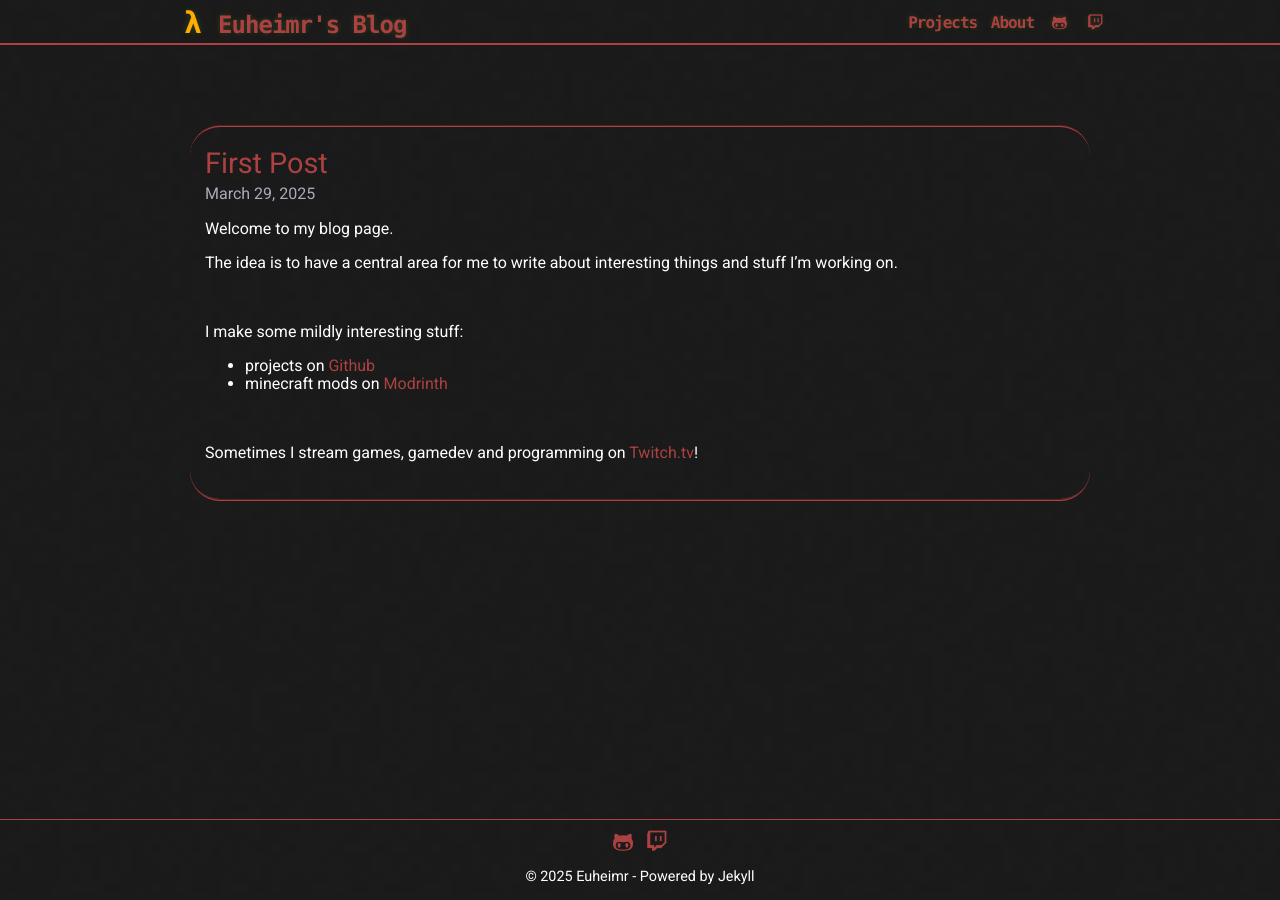
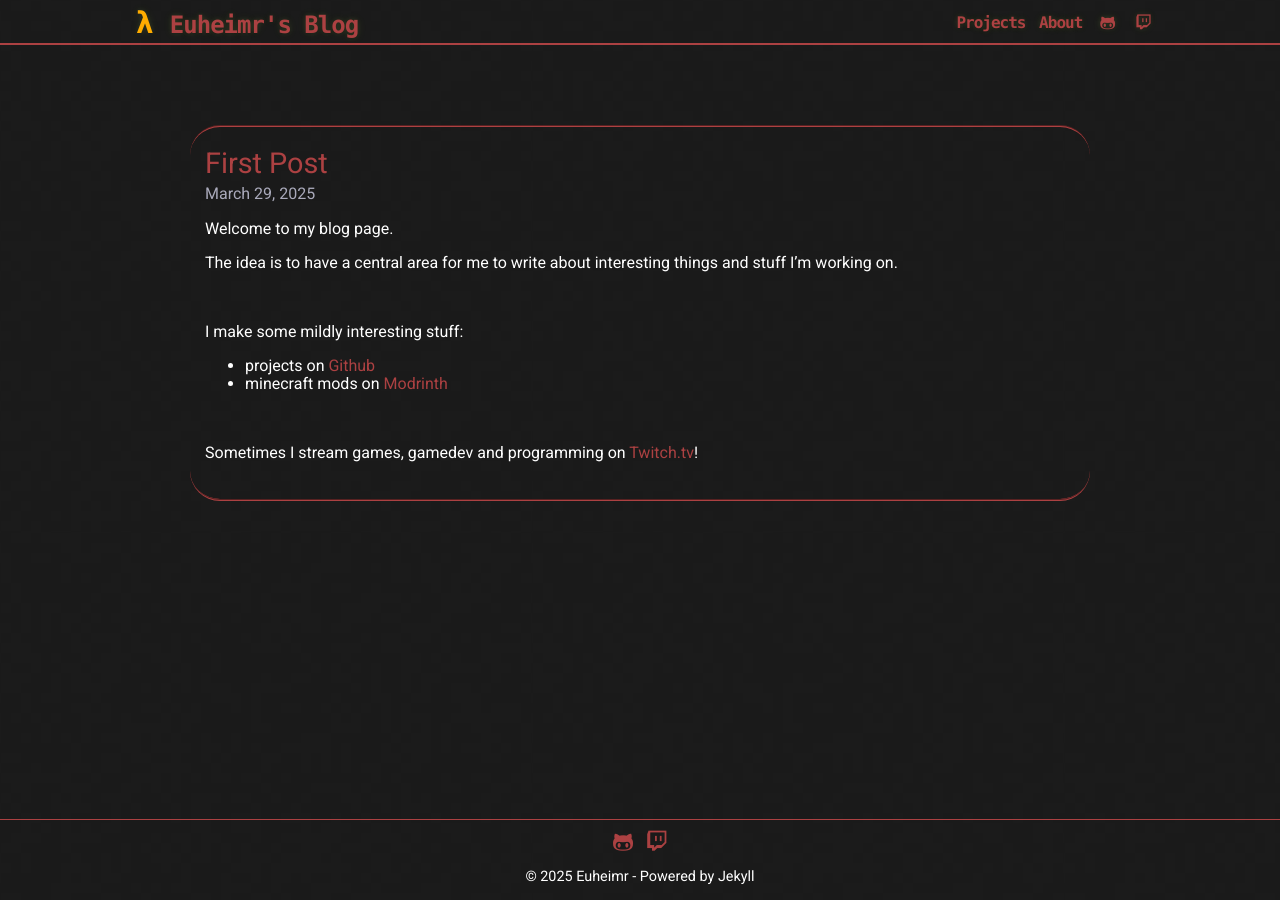
Before and after one commit to Euheimr/euheimr.github.io, a Jekyll site: the page built from index.html, in a window 1280 px wide. Built offline with Jekyll 4.4.1, drawn with Linux system fonts in a browser that asks for light colours; the list of posts is cut into pages by our own code.

Commit message:
Update header spacing calculations

```diff
--- a/assets/css/style.css
+++ b/assets/css/style.css
@@ -334,10 +334,10 @@ pre {
 @media (min-width: 1000px) {
 
     header {
-        padding-left: calc((100vw - 1000px) * -140 / (768 - 1000));
+        padding-left: calc((100vw - 1000px) * -100 / (768 - 1000));
     }
 
     #main-nav {
-        padding-right: calc((100vw - 1000px) * -140 / (768 - 1000));
+        padding-right: calc((100vw - 1000px) * -100 / (768 - 1000));
     }
 }
```
